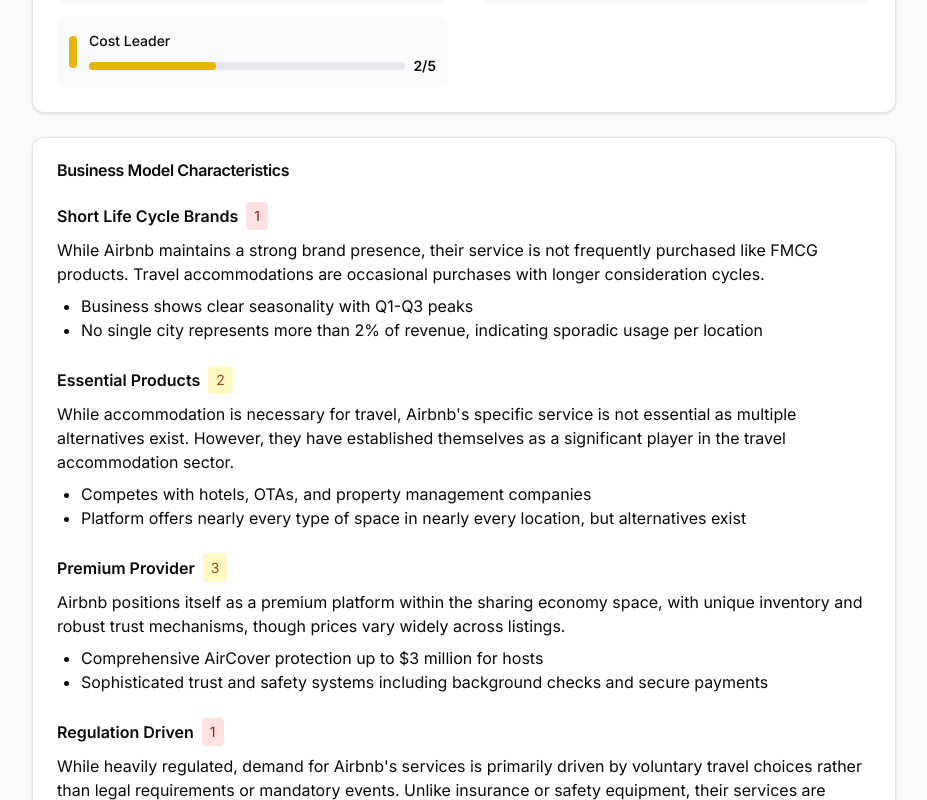
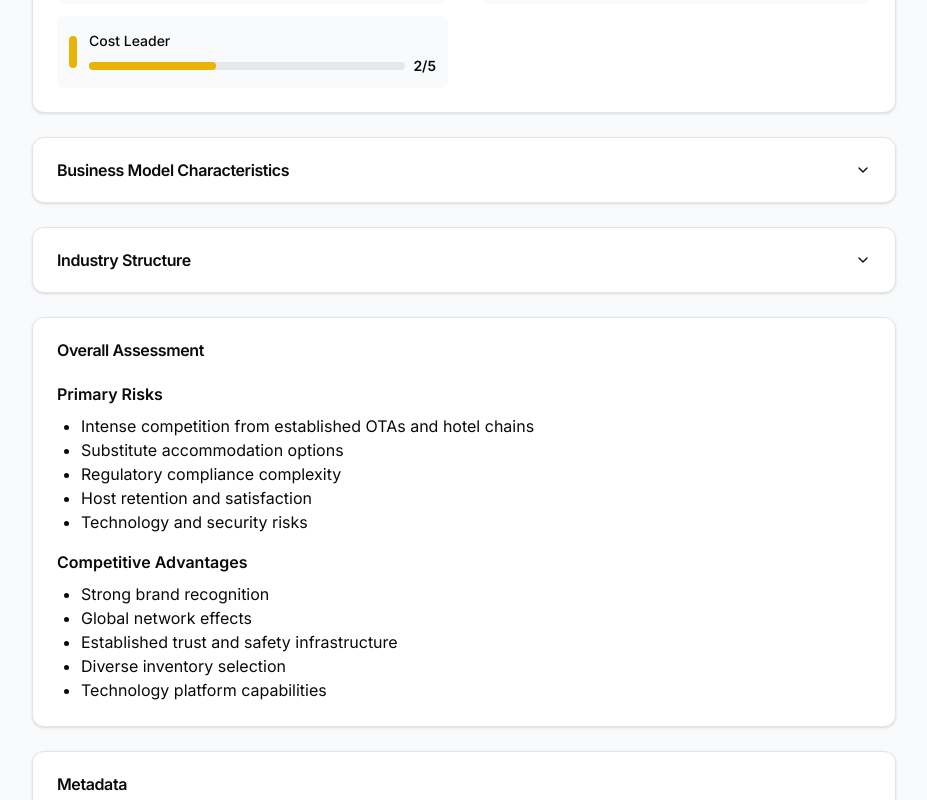
Before and after one commit to iste2/vqsn, a Next.js app: page /examples in a window 1280 px wide. Shown: the part 920-1720 px from the top of the page, without its empty margins (176-1103 px from the left). Built offline with nearby package versions, Linux system fonts and the light colour scheme.

Commit message:
expandable

```diff
--- a/components/example-selector.tsx
+++ b/components/example-selector.tsx
@@ -3,6 +3,8 @@
 import { useState } from "react"
 import { Card, CardContent, CardHeader, CardTitle } from "./ui/card"
 import { Select, SelectContent, SelectItem, SelectTrigger, SelectValue } from "./ui/select"
+import { Collapsible, CollapsibleContent, CollapsibleTrigger } from "./ui/collapsible"
+import { ChevronDown } from "lucide-react"
 
 interface Characteristic {
   score: number
@@ -53,6 +55,8 @@
 
 export function ExampleSelector({ examples }: ExampleSelectorProps) {
   const [selected, setSelected] = useState<string>(Object.keys(examples)[0])
+  const [isCharacteristicsOpen, setIsCharacteristicsOpen] = useState(false)
+  const [isIndustryOpen, setIsIndustryOpen] = useState(false)
   const selectedExample = examples[selected]
 
   return (
@@ -198,10 +202,15 @@
             </CardContent>
           </Card>
 
+          <Collapsible open={isCharacteristicsOpen} onOpenChange={setIsCharacteristicsOpen}>
             <Card>
               <CardHeader>
+                <CollapsibleTrigger className="flex items-center justify-between w-full">
                   <CardTitle>Business Model Characteristics</CardTitle>
+                  <ChevronDown className={`h-4 w-4 transition-transform ${isCharacteristicsOpen ? 'transform rotate-180' : ''}`} />
+                </CollapsibleTrigger>
               </CardHeader>
+              <CollapsibleContent>
                 <CardContent className="space-y-6">
                   {Object.entries(selectedExample.characteristics).map(([key, char]) => (
                     <div key={key} className="space-y-2">
@@ -226,12 +235,19 @@
                     </div>
                   ))}
                 </CardContent>
+              </CollapsibleContent>
             </Card>
+          </Collapsible>
 
+          <Collapsible open={isIndustryOpen} onOpenChange={setIsIndustryOpen}>
             <Card>
               <CardHeader>
+                <CollapsibleTrigger className="flex items-center justify-between w-full">
                   <CardTitle>Industry Structure</CardTitle>
+                  <ChevronDown className={`h-4 w-4 transition-transform ${isIndustryOpen ? 'transform rotate-180' : ''}`} />
+                </CollapsibleTrigger>
               </CardHeader>
+              <CollapsibleContent>
                 <CardContent className="space-y-6">
                   {Object.entries(selectedExample.porterAnalysis).map(([key, force]) => (
                     <div key={key} className="space-y-2">
@@ -277,7 +293,9 @@
                     </div>
                   ))}
                 </CardContent>
+              </CollapsibleContent>
             </Card>
+          </Collapsible>
 
           <Card>
             <CardHeader>
```
Lines whose indentation alone changed are shown as unchanged.
